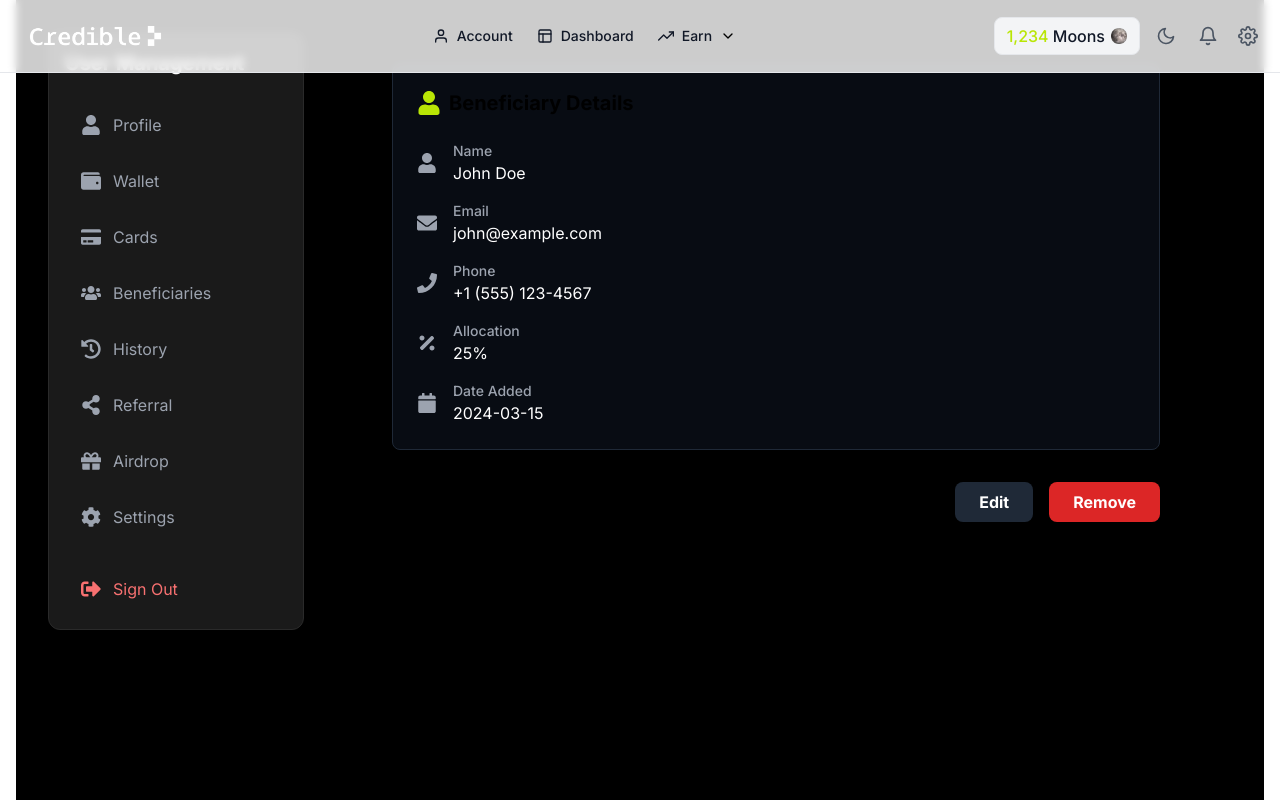
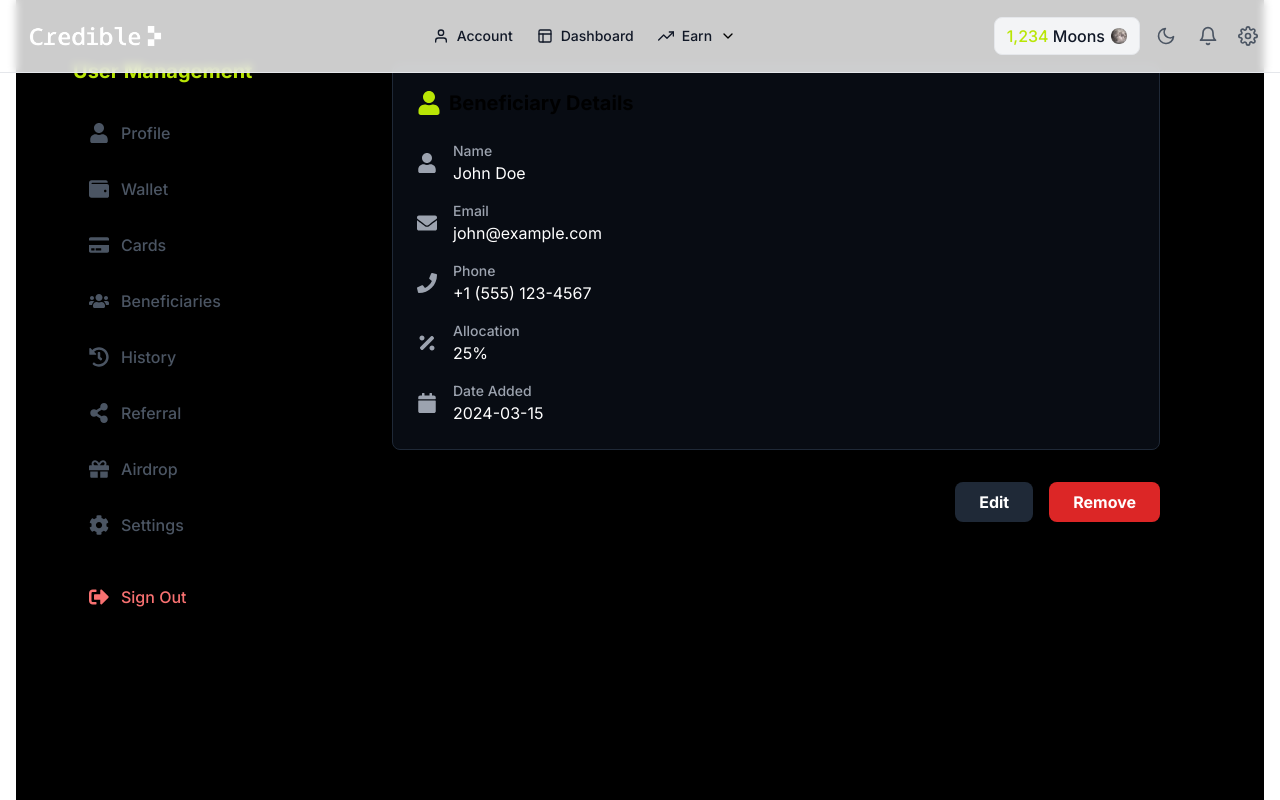
Before and after one commit to w3-surfer/credible-finance, a Next.js app: page /account/beneficiary in a window 1280 px wide. Shown: the top 800 px of the page. Built offline with nearby package versions, Linux system fonts and the light colour scheme.

Commit message:
style: update AccountMenu design to match boxes style

```diff
--- a/src/components/dashboard/AccountMenu.tsx
+++ b/src/components/dashboard/AccountMenu.tsx
@@ -21,8 +21,8 @@ export function AccountMenu() {
   const [isOpen, setIsOpen] = useState(false);
 
   return (
-    <div className="w-64 bg-[#1a1a1a] rounded-xl p-4 border border-[#2a2a2a]">
-      <h2 className="text-xl font-bold text-white mb-6">User Management</h2>
+    <div className="w-64 bg-cyber-gray-100 dark:bg-cyber-gray-200 rounded-lg p-6 border border-cyber-green/20 hover:border-cyber-green transition-all duration-300">
+      <h2 className="text-xl font-bold text-[#B9E605] mb-6">User Management</h2>
       <nav className="space-y-2">
         {menuItems.map((item) => {
           const isActive = pathname === item.href;
@@ -32,12 +32,12 @@ export function AccountMenu() {
               href={item.href}
               className={`flex items-center space-x-3 px-4 py-3 rounded-lg transition-colors ${
                 isActive
-                  ? 'bg-[#2a2a2a] text-[#B9E605]'
-                  : 'text-gray-400 hover:text-white hover:bg-[#2a2a2a]'
+                  ? 'bg-[#B9E605] text-black'
+                  : 'text-gray-600 dark:text-gray-400 hover:bg-gray-200 dark:hover:bg-gray-800 hover:text-[#B9E605] dark:hover:text-white'
               }`}
             >
-              <item.icon className="w-5 h-5" />
-              <span>{item.label}</span>
+              <item.icon className={`w-5 h-5 ${isActive ? 'text-black' : 'text-gray-600 dark:text-gray-400'}`} />
+              <span className="font-medium">{item.label}</span>
             </Link>
           );
         })}
@@ -47,7 +47,7 @@ export function AccountMenu() {
         className="w-full mt-6 flex items-center space-x-3 px-4 py-3 rounded-lg text-red-400 hover:bg-red-400/10 transition-colors"
       >
         <FaSignOutAlt className="w-5 h-5" />
-        <span>Sign Out</span>
+        <span className="font-medium">Sign Out</span>
       </button>
     </div>
   );
```
